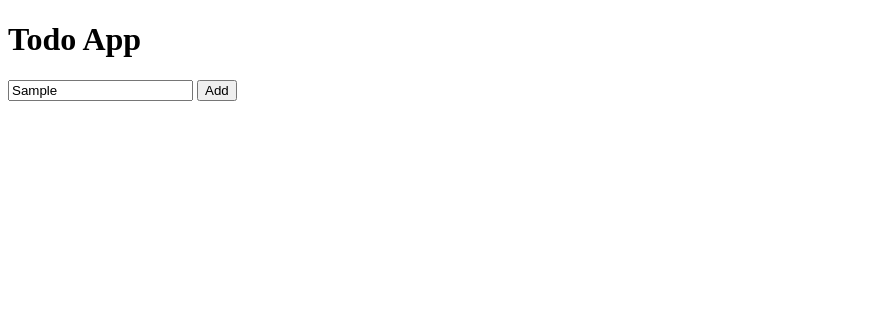
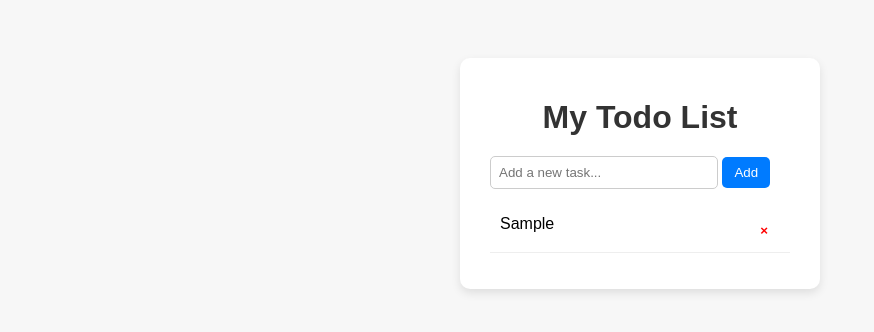
Before and after one commit to aminego-dev/oc-playground, a plain HTML site: page frontend/index.html in a window 1280 px wide. Both pictures are taken after typing "Sample" into the empty fields and a click on the button "Add". Shown: the whole page, without its empty margins (0-874 px from the left). Drawn offline with Linux system fonts and the light colour scheme; no server answers.

Commit message:
Working Docker...Styled code

```diff
--- a/frontend/app.js
+++ b/frontend/app.js
@@ -1,28 +1,17 @@
-const API = "/api/todos";
+const input = document.getElementById('new-todo');
+const addBtn = document.getElementById('add-btn');
+const todoList = document.getElementById('todo-list');
 
-async function loadTodos() {
-  const res = await fetch(API);
-  const todos = await res.json();
+addBtn.addEventListener('click', () => {
+    const text = input.value.trim();
+    if (!text) return;
 
-  const list = document.getElementById("list");
-  list.innerHTML = "";
-  todos.forEach(t => {
-    const li = document.createElement("li");
-    li.textContent = t.title;
-    list.appendChild(li);
-  });
-}
+    const li = document.createElement('li');
+    li.innerHTML = `${text} <button class="remove-btn">×</button>`;
 
-async function addTodo() {
-  const title = document.getElementById("todo").value;
+    const removeBtn = li.querySelector('.remove-btn');
+    removeBtn.addEventListener('click', () => li.remove());
 
-  await fetch(API, {
-    method: "POST",
-    headers: { "Content-Type": "application/json" },
-    body: JSON.stringify({ title })
-  });
-
-  loadTodos();
-}
-
-loadTodos();
+    todoList.appendChild(li);
+    input.value = '';
+});
--- a/frontend/index.html
+++ b/frontend/index.html
@@ -1,14 +1,81 @@
 <!DOCTYPE html>
-<html>
+<html lang="en">
 <head>
-  <title>Todo</title>
+<meta charset="UTF-8">
+<title>Todo App</title>
+<style>
+body {
+    font-family: Arial, sans-serif;
+    background: #f7f7f7;
+    display: flex;
+    justify-content: center;
+    padding-top: 50px;
+}
+
+.container {
+    background: white;
+    padding: 20px 30px;
+    border-radius: 10px;
+    box-shadow: 0px 4px 10px rgba(0,0,0,0.1);
+    width: 300px;
+}
+
+h1 {
+    text-align: center;
+    margin-bottom: 20px;
+    color: #333;
+}
+
+input[type="text"] {
+    width: 70%;
+    padding: 8px;
+    border: 1px solid #ccc;
+    border-radius: 5px;
+}
+
+button {
+    padding: 8px 12px;
+    border: none;
+    border-radius: 5px;
+    background-color: #007bff;
+    color: white;
+    cursor: pointer;
+}
+
+button:hover {
+    background-color: #0056b3;
+}
+
+ul {
+    list-style: none;
+    padding-left: 0;
+    margin-top: 20px;
+}
+
+li {
+    display: flex;
+    justify-content: space-between;
+    padding: 6px 10px;
+    border-bottom: 1px solid #eee;
+}
+
+.remove-btn {
+    background: none;
+    color: red;
+    font-weight: bold;
+    cursor: pointer;
+    border: none;
+}
+
+</style>
 </head>
 <body>
-  <h1>Todo App</h1>
-  <input id="todo" />
-  <button onclick="addTodo()">Add</button>
-  <ul id="list"></ul>
-
-  <script src="app.js"></script>
+<div class="container">
+    <h1>My Todo List</h1>
+    <input type="text" id="new-todo" placeholder="Add a new task...">
+    <button id="add-btn">Add</button>
+    <ul id="todo-list"></ul>
+</div>
+<script src="app.js"></script>
 </body>
 </html>
```
